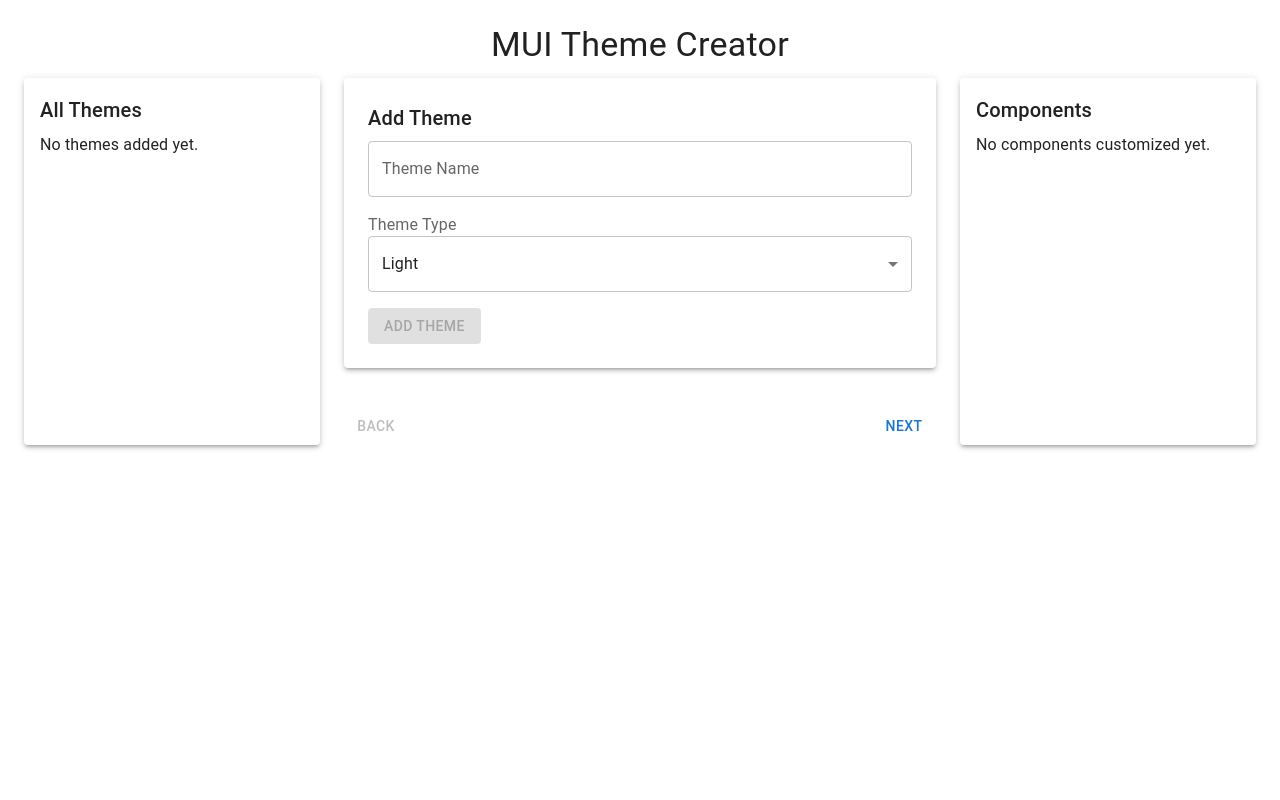
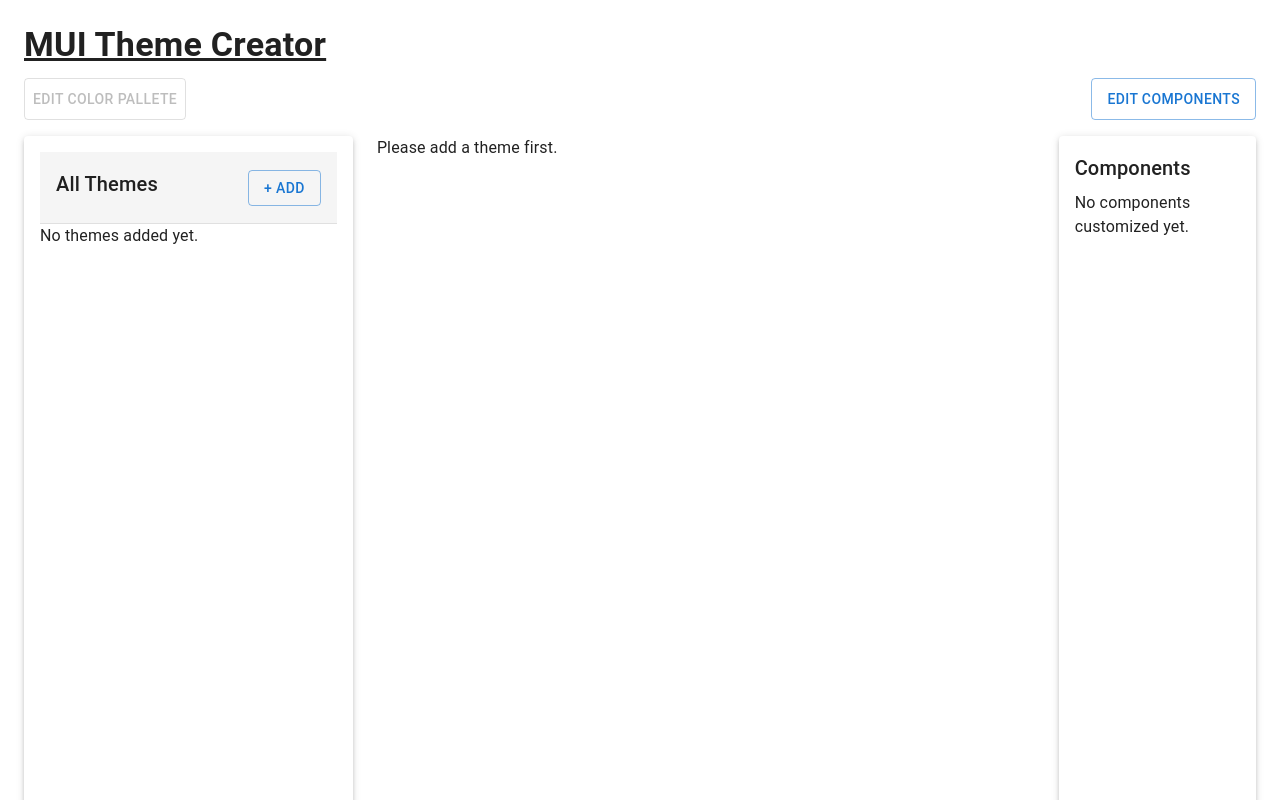
Before and after one commit to Tu2l/mui-theme-creator, a Next.js app: page / in a window 1280 px wide. Shown: the top 800 px of the page. Built offline with nearby package versions, Linux system fonts and the light colour scheme.

Commit message:
ui refactoring

```diff
--- a/src/components/ThemeCreator.js
+++ b/src/components/ThemeCreator.js
@@ -23,13 +23,14 @@
   ListItem,
   ListItemText,
   ListItemButton,
-  Collapse
+  Collapse,
+  Modal,
+  Divider
 } from "@mui/material"
 import ExpandMoreIcon from "@mui/icons-material/ExpandMore"
 import ColorPicker from "./ColorPicker"
 import ComponentCustomizer from "./ComponentCustomizer"
 import ErrorIcon from "@mui/icons-material/Error"
-import { CheckCircle } from "@mui/icons-material"
 
 const initialTheme = {
   name: "",
@@ -122,6 +123,7 @@
   const [currentTheme, setCurrentTheme] = useState({ ...initialTheme, name: "New Theme", palette: { ...initialTheme.palette, mode: themeType } })
   const [selectedThemeIndex, setSelectedThemeIndex] = useState(-1)
   const [newThemeName, setNewThemeName] = useState("")
+  const [oldThemeName, setOldThemeName] = useState("")
   const [newThemeNameConflict, setNewThemeNameConflict] = useState(false)
 
   const handleColorChange = (colorType, colorKey, color) => {
@@ -174,6 +176,17 @@
     setCurrentTheme({ ...currentTheme, name: event.target.value })
   }
 
+  const handleDeleteTheme = (index) => {
+    setThemes((prevThemes) => prevThemes.filter((theme, i) => i !== index))
+    if (index < selectedThemeIndex) {
+      setSelectedThemeIndex(selectedThemeIndex - 1)
+    }
+
+    if (selectedThemeIndex > -1) {
+      setCurrentTheme(themes[selectedThemeIndex])
+    }
+  }
+
   const handleAddTheme = () => {
     if (newThemeName.trim() !== "") {
       const theme = { ...initialTheme, name: newThemeName, palette: { ...initialTheme.palette, mode: themeType } }
@@ -192,6 +205,28 @@
     setSelectedThemeIndex(index)
     setCurrentTheme(themes[index])
     // console.log(currentTheme)
+  }
+
+  const handleThemeUpdate = (originalName, newName, newMode) => {
+    setThemes((prevThemes) =>
+      prevThemes.map((theme) => {
+        if (theme.name === originalName) {
+          return {
+            ...theme,
+            name: newName,
+            palette: {
+              ...theme.palette,
+              mode: newMode,
+            },
+          }
+        }
+        return theme
+      })
+    )
+
+    setCurrentTheme(themes[selectedThemeIndex])
+    setOldThemeName("")
+    setNewThemeName("")
   }
 
   const handleSaveTheme = () => {
@@ -222,7 +257,7 @@
     URL.revokeObjectURL(url)
   }
 
-  const [activeStep, setActiveStep] = useState(0)
+  const [activeStep, setActiveStep] = useState(2)
 
   const handleNext = () => {
     setActiveStep((prevActiveStep) => prevActiveStep + 1)
@@ -234,65 +269,16 @@
 
   const getStepContent = (step) => {
     switch (step) {
-      case 0:
-        return (
+      case 2:
+        return themes.length > 0 ? (
           <Paper elevation={3} sx={{ padding: 3, marginBottom: 3 }}>
             <Typography variant="h6" gutterBottom>
-              Add Theme
+              Theme Customization
             </Typography>
-            <TextField
-              label="Theme Name"
-              value={newThemeName}
-              onChange={handleNewThemeNameChange}
-              error={newThemeNameConflict}
-              fullWidth
-              sx={{ marginBottom: 2 }} />
-            {newThemeNameConflict &&
-              <Typography
-                variant="p"
+            <Divider />
+            <br />
+            <Box
               sx={{
-                  color: 'red',
-                  display: 'flex',
-                  alignItems: 'center',
-                  border: '1px solid red',
-                  marginBottom: 2,
-                  padding: 1,
-                  borderRadius: 1
-                }} gutterBottom>
-                <ErrorIcon sx={{ marginRight: 1 }} /> Theme with this name already exists
-              </Typography>}
-            <InputLabel id="theme-type-label">Theme Type</InputLabel>
-            <Select
-              labelId="theme-type-label"
-              label="Theme Type"
-              placeholder="Theme Type"
-              value={themeType}
-              onChange={(e) => setThemeType(e.target.value)}
-              fullWidth
-              sx={{ marginBottom: 2 }}
-            >
-              <MenuItem value={"light"}>Light</MenuItem>
-              <MenuItem value={"dark"}>Dark</MenuItem>
-            </Select>
-            <Button
-              onClick={handleAddTheme}
-              variant="contained"
-              sx={{ marginRight: 1 }}
-              disabled={shouldDisableAddButton()}>
-              Add Theme
-            </Button>
-          </Paper>
-        )
-      case 1:
-        return themes.length > 0 ? <ThemeSelection /> : <Typography>Please add a theme first.</Typography>
-      case 2:
-        return themes.length > 0 ? (
-          <Accordion>
-            <AccordionSummary expandIcon={<ExpandMoreIcon />}>
-              <Typography variant="h6">Palette Customization</Typography>
-            </AccordionSummary>
-            <AccordionDetails>
-              <Box sx={{
                 display: 'grid',
                 gridTemplateColumns: {
                   xs: '1fr',
@@ -455,8 +441,7 @@
                 color={currentTheme.palette.divider}
                 onChange={(color) => handleColorChange("divider", "", color)} />
             </Box>
-            </AccordionDetails>
-          </Accordion>
+          </Paper>
         ) : (
           <Typography>Please add a theme first.</Typography>
         )
@@ -473,93 +458,258 @@
     setExpandedComponent((prev) => (prev === componentName ? null : componentName))
   }
 
-  return (
-    <Box sx={{ flexGrow: 1, padding: 3 }}>
-      <Typography variant="h4" gutterBottom align="center">
-        MUI Theme Creator
-      </Typography>
-      <Box sx={{
-        display: 'grid',
-        gridTemplateColumns: {
-          xs: '1fr',
-          md: '1fr 2fr 1fr',
-        },
-        gap: 3,
-      }}>
-        <Paper elevation={3} sx={{ padding: 2 }}>
+  const [openNewThemeModal, setOpenNewThemeModal] = useState(false)
+
+  const handleOpenNewThemeModal = () => {
+    setOpenNewThemeModal(true)
+  }
+
+  const handleCloseNewThemeModal = () => {
+    setOpenNewThemeModal(false)
+    setNewThemeName("")
+    setNewThemeNameConflict(false)
+    setThemeType("light")
+  }
+
+
+  const themePanel = (
+    <TableContainer>
+      <Table>
+        <TableBody>
+          <TableRow sx={{ backgroundColor: 'rgba(0, 0, 0, 0.04)' }}>
+            <TableCell>
               <Typography variant="h6" gutterBottom>
                 All Themes
               </Typography>
-          {themes.length > 0 ? (
+            </TableCell>
+            <TableCell align="right">
+              <Button variant="outlined" onClick={handleOpenNewThemeModal}>
+                + Add
+              </Button>
+            </TableCell>
+          </TableRow>
+        </TableBody>
+      </Table>
+    </TableContainer>
+  )
+
+  const themeList = (
     <TableContainer>
       <Table>
         <TableHead>
           <TableRow>
             <TableCell sx={{ fontWeight: 'bold' }}>Name</TableCell>
             <TableCell sx={{ fontWeight: 'bold' }}>Type</TableCell>
+            <TableCell sx={{ fontWeight: 'bold' }} align="center">Action</TableCell>
           </TableRow>
         </TableHead>
         <TableBody>
           {themes.map((theme, index) => (
             <TableRow
               key={index}
+            >
+              <TableCell
                 sx={{
-                        '&:hover': {
-                          backgroundColor: 'rgba(0, 0, 0, 0.04)',
-                          cursor: 'pointer',
-                        },
-                        ...(selectedThemeIndex === index && {
-                          backgroundColor: 'rgba(0, 0, 0, 0.08)',
-                        }),
+                  display: 'flex',
+                  alignItems: 'center',
+                  gap: 1,
+                  minHeight: '65px',
+                  borderLeft: selectedThemeIndex === index ? '4px solid #2196f3' : 'none',
+                  ...getThemeSelectedStyle(index),
                 }}
                 onClick={() => handleSelectTheme(index)}
               >
-                      <TableCell sx={{ display: 'flex', alignItems: 'center', gap: 1, fontWeight: selectedThemeIndex === index ? 'bold' : 'normal' }}>
-                        {selectedThemeIndex === index && <CheckCircle sx={{ color: 'green' }} />}
                 {theme.name}
               </TableCell>
-                      <TableCell sx={{ fontWeight: selectedThemeIndex === index ? 'bold' : 'normal' }}>{theme.palette.mode}</TableCell>
+              <TableCell
+                sx={getThemeSelectedStyle(index)}
+                onClick={() => handleSelectTheme(index)}
+              >
+                {theme.palette.mode}
+              </TableCell>
+              <TableCell align="right">
+                <Button
+                  size="small"
+                  variant="outlined"
+                  onClick={
+                    () => {
+                      setOldThemeName(themes[index].name)
+                      setNewThemeName(themes[index].name)
+                      setThemeType(themes[index].palette.mode)
+                      setOpenNewThemeModal(true)
+                    }
+                  }
+                  sx={{ marginRight: 1 }}
+                >
+                  Edit
+                </Button>
+
+                <Button
+                  size="small"
+                  variant="outlined"
+                  color="error"
+                  disabled={selectedThemeIndex === index}
+                  onClick={() => handleDeleteTheme(index)}
+                >
+                  Delete
+                </Button>
+              </TableCell>
             </TableRow>
           ))}
         </TableBody>
       </Table>
     </TableContainer>
+  )
+
+
+  return (
+    <Box sx={{ flexGrow: 1, padding: 3 }}>
+      <Modal
+        open={openNewThemeModal}
+        onClose={handleCloseNewThemeModal}
+        aria-labelledby="new-theme-modal-title"
+        aria-describedby="new-theme-modal-description"
+      >
+        <Box sx={{
+          position: 'absolute',
+          top: '50%',
+          left: '50%',
+          transform: 'translate(-50%, -50%)',
+          width: 400,
+          bgcolor: 'background.paper',
+          border: '1px solid #cacaca',
+          boxShadow: 24,
+          p: 4,
+          borderRadius: 2
+        }}>
+          <Typography id="new-theme-modal-title" variant="h6" component="h2">
+            {(!oldThemeName || oldThemeName.trim() === "") ? 'Add New Theme' : 'Edit Theme'}
+          </Typography>
+          <TextField
+            autoFocus
+            margin="dense"
+            id="theme-name"
+            label="Theme Name"
+            type="text"
+            fullWidth
+            inputProps={{ maxLength: 10 }}
+            value={newThemeName}
+            onChange={handleNewThemeNameChange}
+            error={newThemeNameConflict}
+          />
+          {newThemeNameConflict &&
+            <Typography
+              variant="p"
+              sx={{
+                color: 'red',
+                display: 'flex',
+                alignItems: 'center',
+                border: '1px solid red',
+                marginBottom: 2,
+                padding: 1,
+                borderRadius: 1
+              }} gutterBottom>
+              <ErrorIcon sx={{ marginRight: 1 }} /> Theme with this name already exists
+            </Typography>}
+          <InputLabel id="theme-type-label">Theme Type</InputLabel>
+          <Select
+            labelId="theme-type-label"
+            id="theme-type"
+            value={themeType}
+            label="Theme Type"
+            onChange={(e) => setThemeType(e.target.value)}
+            fullWidth
+            margin="dense"
+          >
+            <MenuItem value={"light"}>Light</MenuItem>
+            <MenuItem value={"dark"}>Dark</MenuItem>
+          </Select>
+          <Box sx={{ mt: 2, display: 'flex', justifyContent: 'flex-end' }}>
+            <Button onClick={handleCloseNewThemeModal} sx={{ mr: 1 }}>Cancel</Button>
+            <Button
+              onClick={() => {
+                if (!oldThemeName || oldThemeName.trim() === "") {
+                  handleAddTheme()
+                } else {
+                  handleThemeUpdate(oldThemeName, newThemeName, themeType)
+                  console.log(themes)
+                }
+                handleCloseNewThemeModal()
+              }}
+              variant="contained"
+              disabled={shouldDisableAddButton()}
+            >
+              {(!oldThemeName || oldThemeName.trim() === "") ? 'Add Theme' : 'Update Theme'}
+            </Button>
+          </Box>
+        </Box>
+      </Modal>
+
+      <Typography
+        variant="h4"
+        fontWeight={700}
+        gutterBottom align="left"
+        sx={{ textDecoration: 'underline' }}
+      >
+        MUI Theme Creator
+      </Typography>
+
+      <Box
+        sx={{
+          display: 'flex',
+          flexDirection: 'row',
+          mb: 2
+        }}>
+
+        <Button
+          variant="outlined"
+          disabled={activeStep === 2}
+          onClick={handleBack}
+          sx={{ p: 1 }}
+        >
+          Edit Color pallete
+        </Button>
+        <Box sx={{ flex: '1 1 auto' }} />
+
+        {activeStep !== 3 &&
+          <Button
+            variant="outlined"
+            onClick={handleNext}>
+            Edit components
+          </Button>
+        }
+
+        {activeStep === 3 &&
+          <Button
+            variant="contained"
+            color="primary"
+            onClick={generateThemeJson}
+            disabled={themes.length === 0}
+          >
+            Generate Themes JSON
+          </Button>}
+      </Box>
+
+      <Box sx={{
+        display: 'grid',
+        minHeight: 800,
+        gridTemplateColumns: {
+          xs: '1fr',
+          md: '1fr 2fr 0.6fr',
+        },
+        gap: 3,
+      }}>
+        <Paper elevation={3} sx={{ padding: 2 }}>
+          {themePanel}
+
+          {themes.length > 0 ? (
+            themeList
           ) : (
             <Typography>No themes added yet.</Typography>
           )}
         </Paper>
 
-        <Box>
         {getStepContent(activeStep)}
-
-          <Box sx={{ display: 'flex', flexDirection: 'row', pt: 2 }}>
-            <Button
-              color="inherit"
-              disabled={activeStep === 0}
-              onClick={handleBack}
-              sx={{ mr: 1 }}
-            >
-              Back
-            </Button>
-            <Box sx={{ flex: '1 1 auto' }} />
-
-            {activeStep !== 3 &&
-              <Button onClick={handleNext}>
-                Next
-              </Button>
-            }
-            {activeStep === 3 &&
-              <Button
-                variant="contained"
-                color="primary"
-                onClick={generateThemeJson}
-                sx={{ mt: 2 }}
-                disabled={themes.length === 0}
-              >
-                Generate Themes JSON
-              </Button>}
-          </Box>
-        </Box>
 
         <Paper elevation={3} sx={{ padding: 2 }}>
           <Typography variant="h6" gutterBottom>
@@ -568,12 +718,12 @@
           {currentTheme.components && Object.keys(currentTheme.components).length > 0 ? (
             <List>
               {Object.keys(currentTheme.components).map((componentName) => (
-                <Box key={componentName} disablePadding>
+                <Box key={componentName}>
                   <ListItemButton onClick={() => handleComponentClick(componentName)}>
                     <ListItemText primary={componentName} />
                   </ListItemButton>
                   <Collapse in={expandedComponent === componentName} timeout="auto" unmountOnExit>
-                    <List component="div" disablePadding>
+                    <List component="div">
                       {currentTheme.components[componentName].variants && currentTheme.components[componentName].variants.length > 0 ? (
                         currentTheme.components[componentName].variants.map((variant, index) => (
                           <ListItem key={index} sx={{ pl: 4 }}>
@@ -601,6 +751,19 @@
     </Box>
   )
 
+
+  function getThemeSelectedStyle(index) {
+    return {
+      fontWeight: selectedThemeIndex === index ? 'bold' : 'normal',
+      '&:hover': {
+        backgroundColor: 'rgba(0, 0, 0, 0.04)',
+        cursor: 'pointer',
+      },
+      ...(selectedThemeIndex === index && {
+        backgroundColor: 'rgba(0, 0, 0, 0.08)',
+      }),
+    }
+  }
 
   function ThemeSelection() {
     return (
```
Also changed, not shown: src/components/ComponentCustomizer.js (+1 -8 lines). Lines whose indentation alone changed are shown as unchanged.
